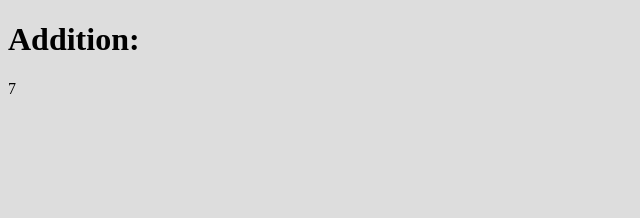
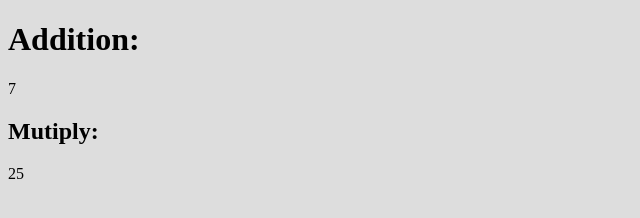
Before and after one commit to srikanthmandava/JavaScript, a plain HTML site: page index.html in a window 1280 px wide. Shown: the whole page, without its empty margins (0-640 px from the left). Drawn offline with Linux system fonts and the light colour scheme.

Commit message:
Added Multiplication function

```diff
--- a/index.html
+++ b/index.html
@@ -7,6 +7,8 @@
   <body>
     <h1>Addition:</h1>
     <div id="addition-output"></div>
+    <h2>Mutiply:</h2>
+    <div id="multiply-output"></div>
     <script type="text/javascript" src="main.js"></script>
   </body>
 </html>
--- a/main.js
+++ b/main.js
@@ -13,7 +13,15 @@ function addition(a,b){
   return a+b;
 }
 
+/*Multiplication of two numbers*/
+function multiply(a,b){
+  return a*b;
+}
+
 
 
 var addOutput = document.getElementById('addition-output');
 addOutput.innerHTML = addition(3,4);
+
+var multiplyOutput = document.getElementById('multiply-output');
+multiplyOutput.innerHTML = multiply(5,5);
```
